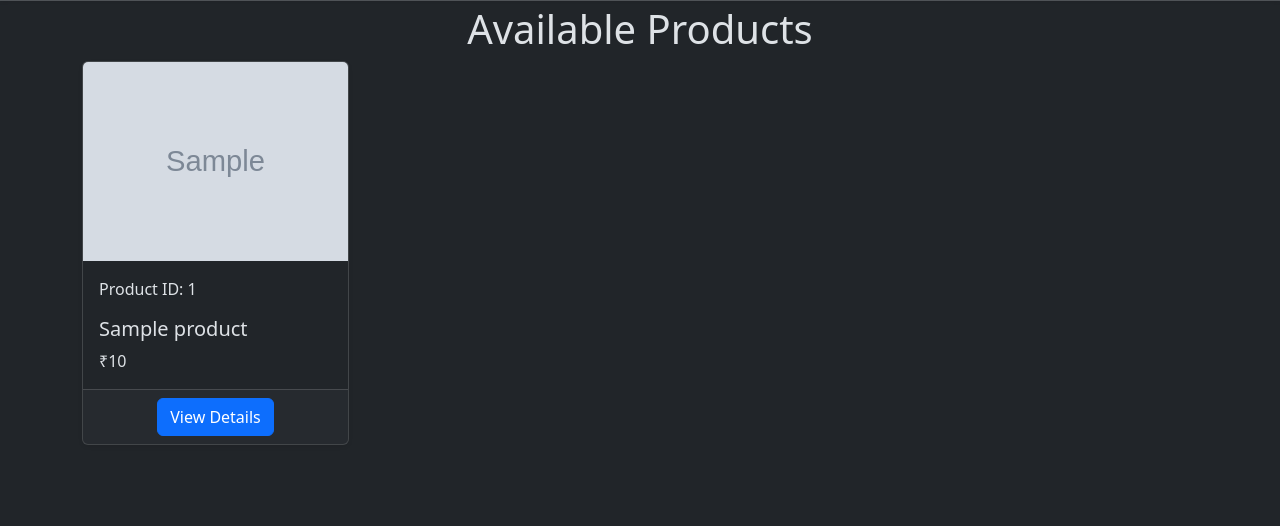
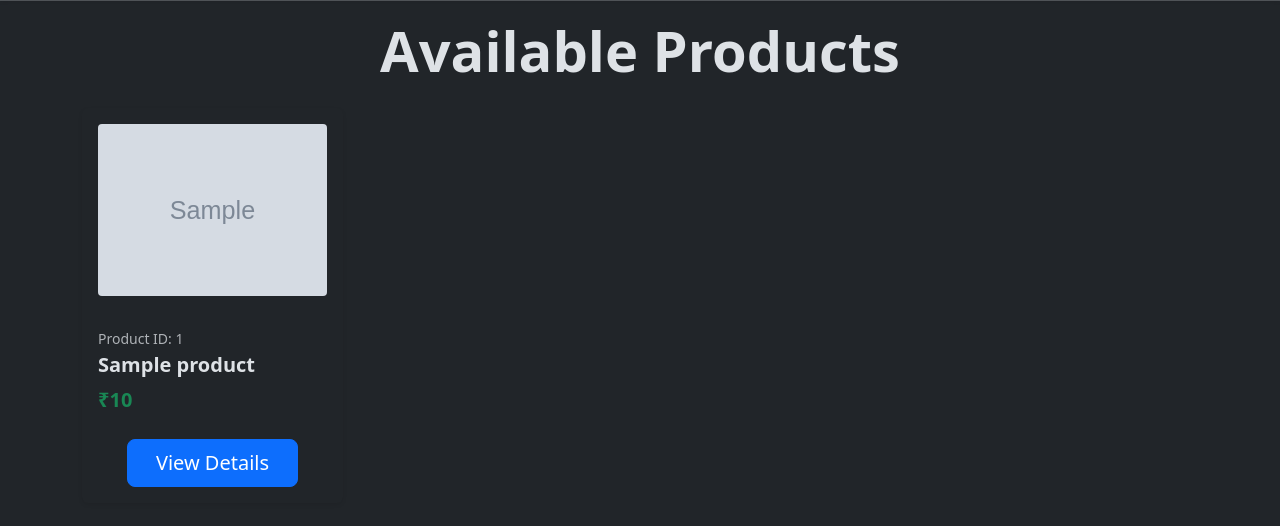
Before and after one commit to dhyan2815/DP-s-Baazar-Basic-Ecommerce-site, a Django app: page /products/ in a window 1280 px wide. Shown: the part 70-596 px from the top of the page. Run offline with Django 5.2, Linux system fonts and the light colour scheme; tables that the repository leaves empty hold one stand-in row (values such as "Sample post"); grey boxes marked "Sample" are stand-in pictures.

Commit message:
update product

```diff
--- a/products/templates/products/product_list.html
+++ b/products/templates/products/product_list.html
@@ -11,21 +11,21 @@
     <title>DP's Bazaar | Product List</title>
 </head>
 <body>
-    <div class="container my-1">
-        <h1 class="text-center mb-2">Available Products</h1>
+    <div class="container my-3">
+        <h1 class="text-center mb-4 display-4 fw-bold">Available Products</h1>
 
-        <div class="row row-cols-2 row-cols-md-3 row-cols-lg-4 g-3">
+        <div class="row row-cols-1 row-cols-md-2 row-cols-lg-3 row-cols-xl-4 g-4">
             {% for product in products %}
             <div class="col">
-                <div class="card h-100 shadow-sm">
-                    <img src="{{ product.image.url }}" class="card-img-top img-fluid" alt="{{ product.name }}">
+                <div class="card h-100 shadow-sm border-0">
+                    <img src="{{ product.image.url }}" class="card-img-top img-fluid p-3" alt="{{ product.name }}" style="border-radius: 20px;">
                     <div class="card-body">
-                        <p>Product ID: {{ product.id }}</p>
-                        <h5 class="card-title">{{ product.name }}</h5>
-                        <p class="card-text">₹{{ product.price }}</p>
+                        <p class="text-muted small mb-1">Product ID: {{ product.id }}</p>
+                        <h5 class="card-title fw-bold">{{ product.name }}</h5>
+                        <p class="card-text fs-5 text-success fw-bold">₹{{ product.price }}</p>
                     </div>
-                    <div class="card-footer text-center">
-                        <a href="{% url 'product_detail' product.id %}" class="btn btn-primary">View Details</a>
+                    <div class="card-footer bg-transparent border-0 text-center pb-3">
+                        <a href="{% url 'product_detail' product.id %}" class="btn btn-primary btn-lg w-75">View Details</a>
                     </div>
                 </div>
             </div>
@@ -35,5 +35,12 @@
 
     <script src="https://cdn.jsdelivr.net/npm/bootstrap@5.3.0-alpha3/dist/js/bootstrap.bundle.min.js"></script>
 
+    <style>
+        .card:hover {
+            transform: translateY(-5px);
+            transition: transform 0.3s ease;
+        }
+    </style>
+
 </body>
 </html>
```
Also changed, not shown: products/templates/products/product_detail.html (+15 -9 lines).
